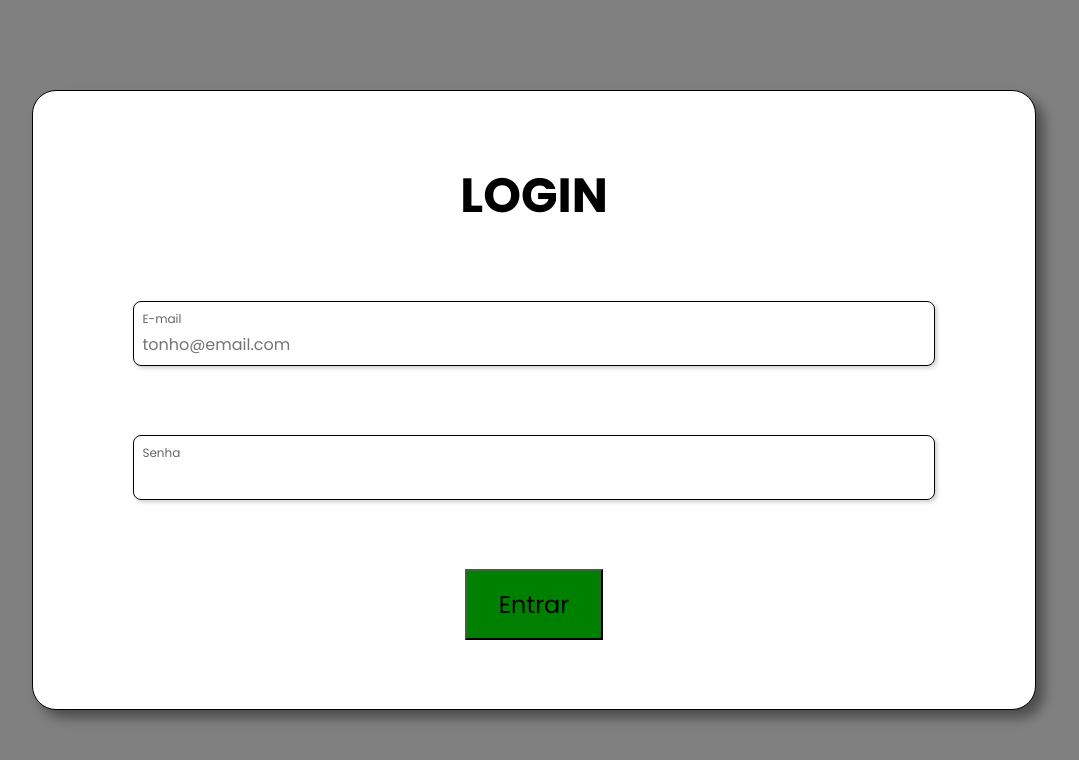
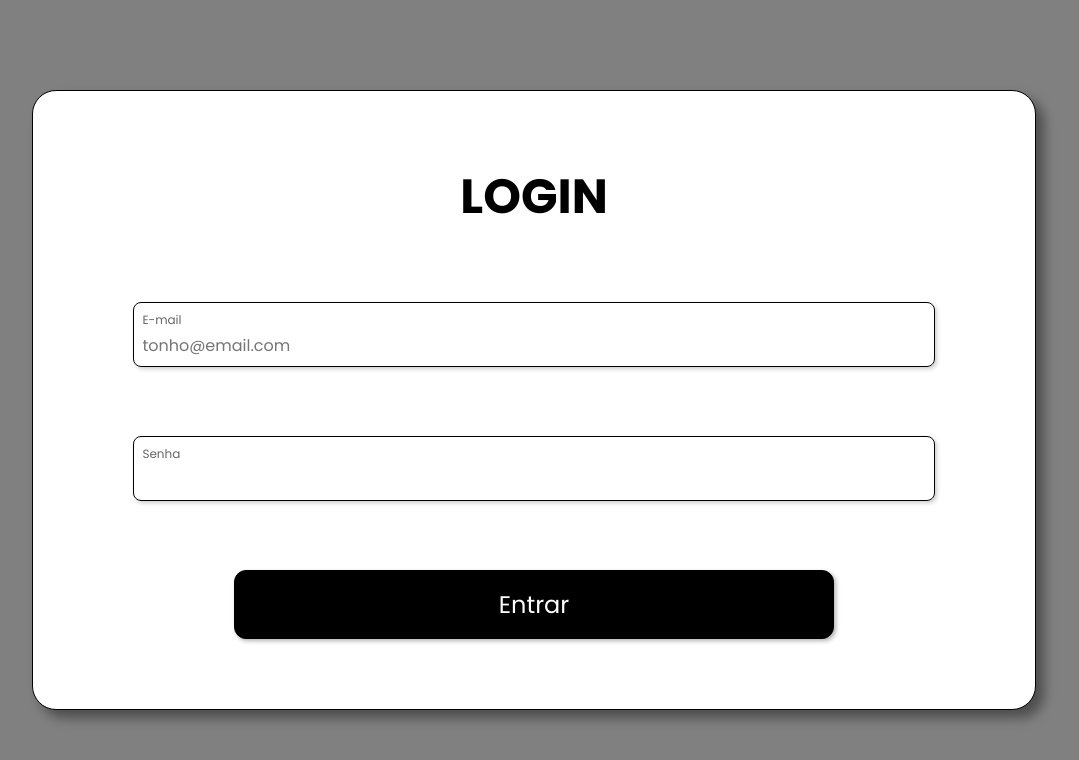
Before and after one commit to D4NL18/RacoBored, an Angular app: page / in a window 1280 px wide. Shown: the top 760 px of the page, without its empty margins (106-1185 px from the left). Built offline with nearby package versions, Linux system fonts and the light colour scheme.

Commit message:
add button and fix input

```diff
--- a/src/app/components/button/button.component.scss
+++ b/src/app/components/button/button.component.scss
@@ -1,5 +1,20 @@
 .button-container {
     font-size: 1.5rem;
-    background-color: green;
+    background-color: white;
     padding: 1rem 2rem;
+    width: 100%;
+    border: solid 1px black;
+    box-shadow: 2px 2px 4px rgba(0, 0, 0, 0.3);
+    transition: opacity 0.3s ease;
+    background-color: black;
+    color: white;
+    border-radius: 12px;
 }
+
+.button-container:hover {
+    transform: scale(1.01);
+}
+
+.button-container:active{
+    opacity: 0.7;
+}
--- a/src/app/components/input/input.component.scss
+++ b/src/app/components/input/input.component.scss
@@ -1,14 +1,14 @@
 .input-container {
-    padding: 8px;
+    padding: 0.5rem;
     border-radius: 8px;
     margin: 0 10%;
     border: solid 1px black;
     box-shadow: 2px 2px 4px rgba(0, 0, 0, 0.2);
 
     .input-label {
-        font-size: 12px;
+        font-size: 0.75rem;
         color: #666;
-        margin-bottom: 4px;
+        margin-bottom: 0.25rem;
         display: block;
       }
 
--- a/src/app/components/input/input.component.ts
+++ b/src/app/components/input/input.component.ts
@@ -1,12 +1,9 @@
 import { Component, Input } from '@angular/core';
-import {MatInputModule} from '@angular/material/input';
-import {MatFormFieldModule} from '@angular/material/form-field';
-import {FormsModule} from '@angular/forms';
 
 @Component({
   selector: 'app-input',
   standalone: true,
-  imports: [MatFormFieldModule, MatInputModule, FormsModule],
+  imports: [],
   templateUrl: './input.component.html',
   styleUrl: './input.component.scss'
 })
--- a/src/app/views/auth/components/logininfo/logininfo.component.html
+++ b/src/app/views/auth/components/logininfo/logininfo.component.html
@@ -1,6 +1,6 @@
 <div class="login-info-container">
     <h1 class="login-info-title">LOGIN</h1>
-    <app-input placeholder="tonho@email.com" id="email" label="E-mail" type="email" style="width: 100%" />
-    <app-input id="password" label="Senha" type="password" style="width: 100%" />
-    <app-button text="Entrar"></app-button>
+    <app-input placeholder="tonho@email.com" id="email" label="E-mail" type="email" class="input-logininfo" />
+    <app-input id="password" label="Senha" type="password" class="input-logininfo" />
+    <app-button text="Entrar" class="button-logininfo"></app-button>
 </div>
--- a/src/app/views/auth/components/logininfo/logininfo.component.scss
+++ b/src/app/views/auth/components/logininfo/logininfo.component.scss
@@ -9,8 +9,16 @@
     border-radius: 24px;
     box-shadow: 8px 8px 12px rgba(0, 0, 0, 0.4);
     border: solid 1px black;
+
+    .login-info-title {
+        font-size: 3rem;
+    }
+
+    .input-logininfo {
+        width: 100%;
+    }
+    .button-logininfo {
+        width: 100%;
+        padding: 0 20%;
+    }
 }
-
-.login-info-title {
-    font-size: 3rem;
-}
```
